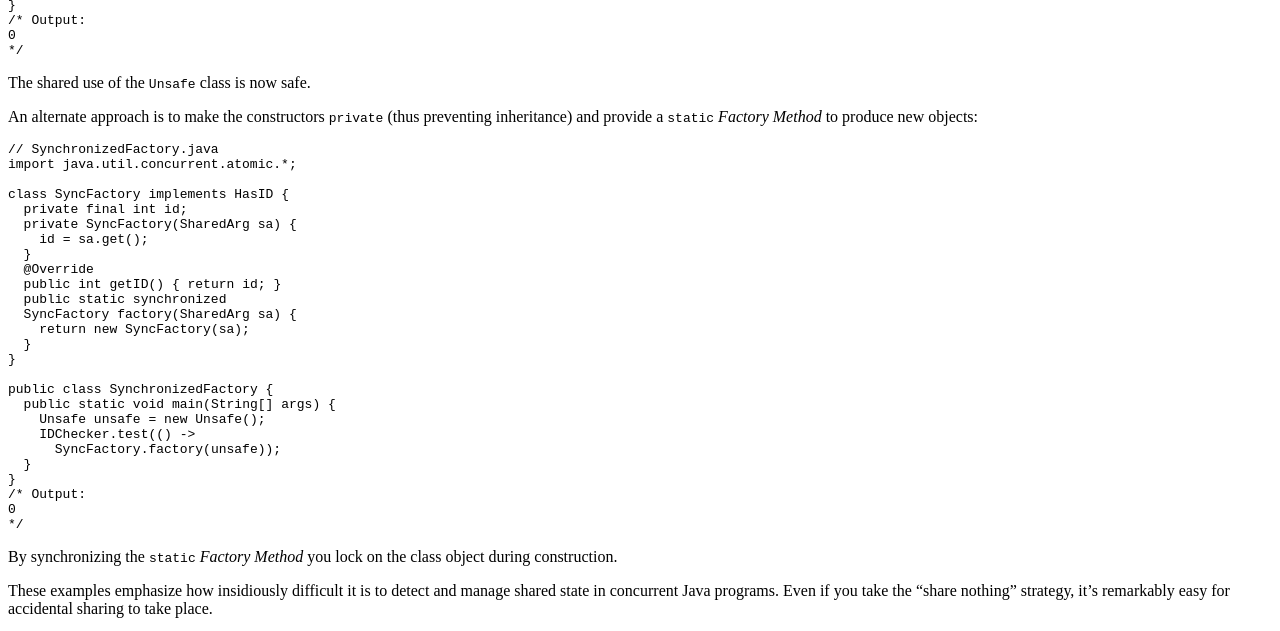
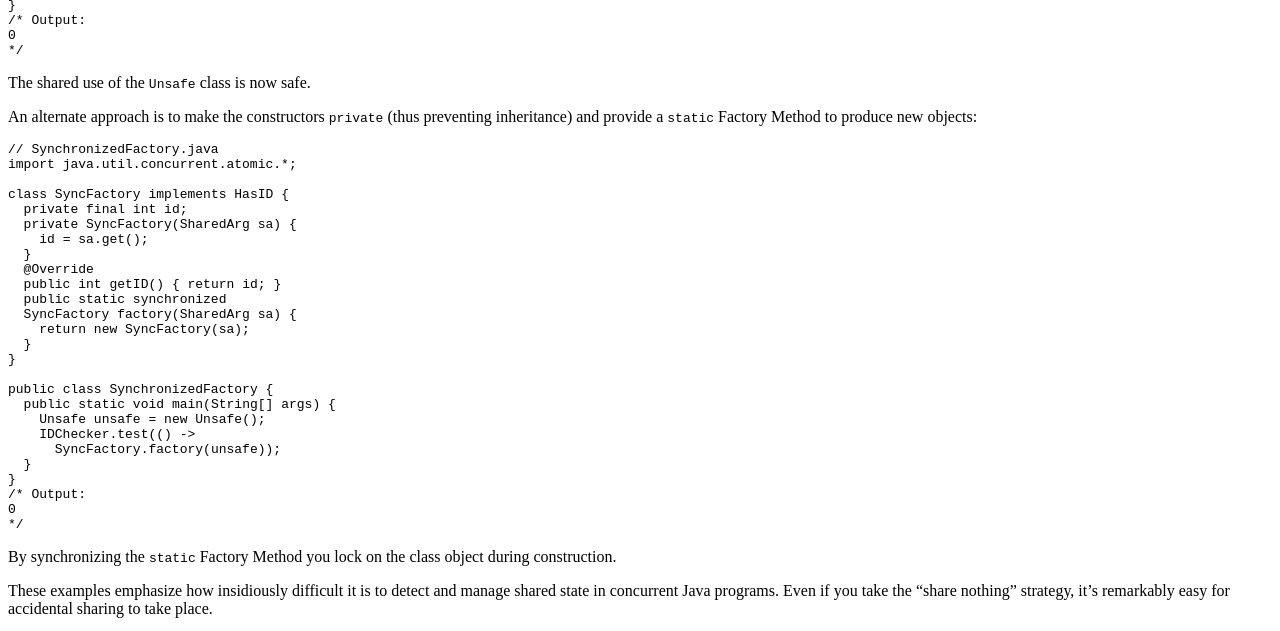
Before and after one commit to djaus2/BruceEckel.github.io, a Jekyll site: the page built from _posts/2017-01-13-constructors-are-not-thread-safe.md, in a window 1280 px wide and 900 px high, scrolled down 2894 px. Shown: the part 266-897 px from the top of the window. Built offline with Jekyll 4.4.1, drawn with Linux system fonts in a browser that asks for light colours; comment, search, counter and statistics services are not loaded.

Commit message:
Try to fix

````diff
--- a/_posts/2017-01-13-constructors-are-not-thread-safe.md
+++ b/_posts/2017-01-13-constructors-are-not-thread-safe.md
@@ -222,7 +222,7 @@ public class SynchronizedConstructor {
 The shared use of the `Unsafe` class is now safe.
 
 An alternate approach is to make the constructors `private` (thus preventing
-inheritance) and provide a `static` *Factory Method* to produce new objects:
+inheritance) and provide a `static` Factory Method to produce new objects:
 
 ```java
 // SynchronizedFactory.java
@@ -253,7 +253,7 @@ public class SynchronizedFactory {
 */
 ```
 
-By synchronizing the `static` *Factory Method* you lock on the class object
+By synchronizing the `static` Factory Method you lock on the class object
 during construction.
 
 These examples emphasize how insidiously difficult it is to detect and manage
````
